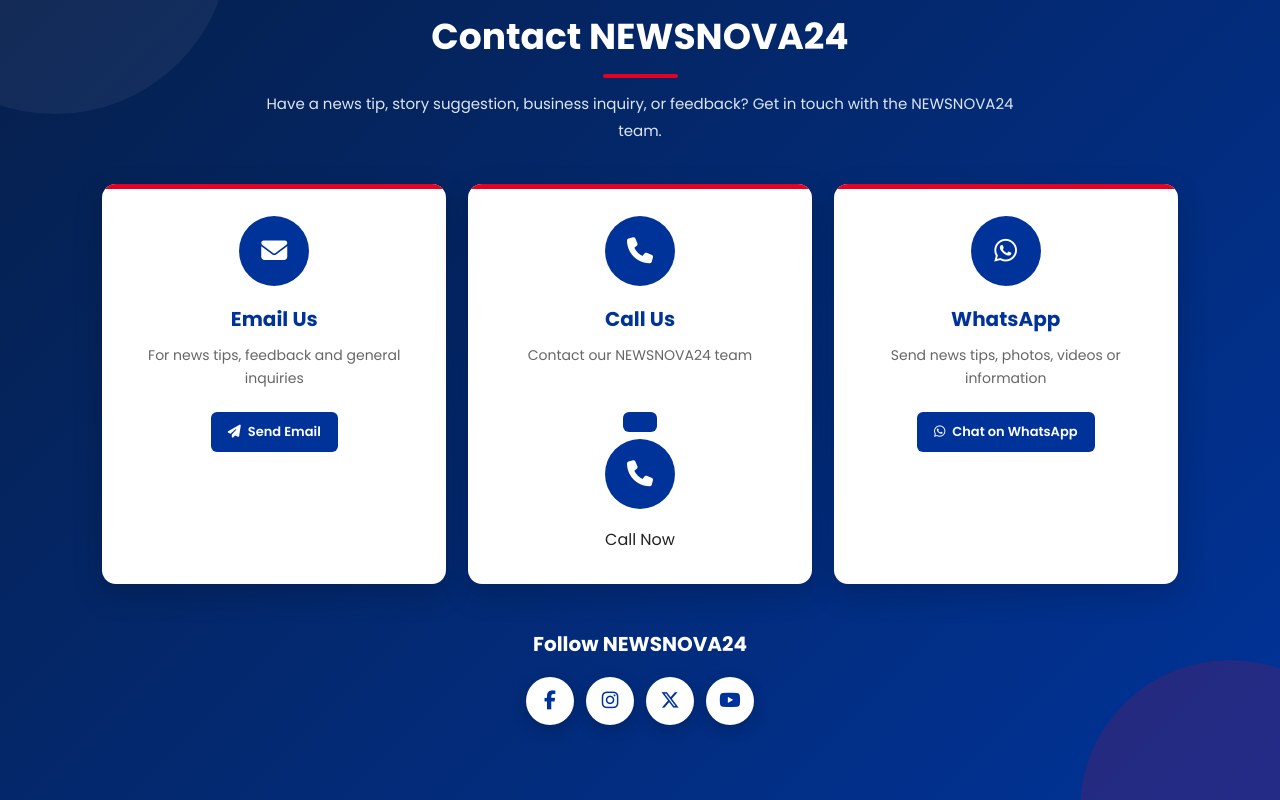
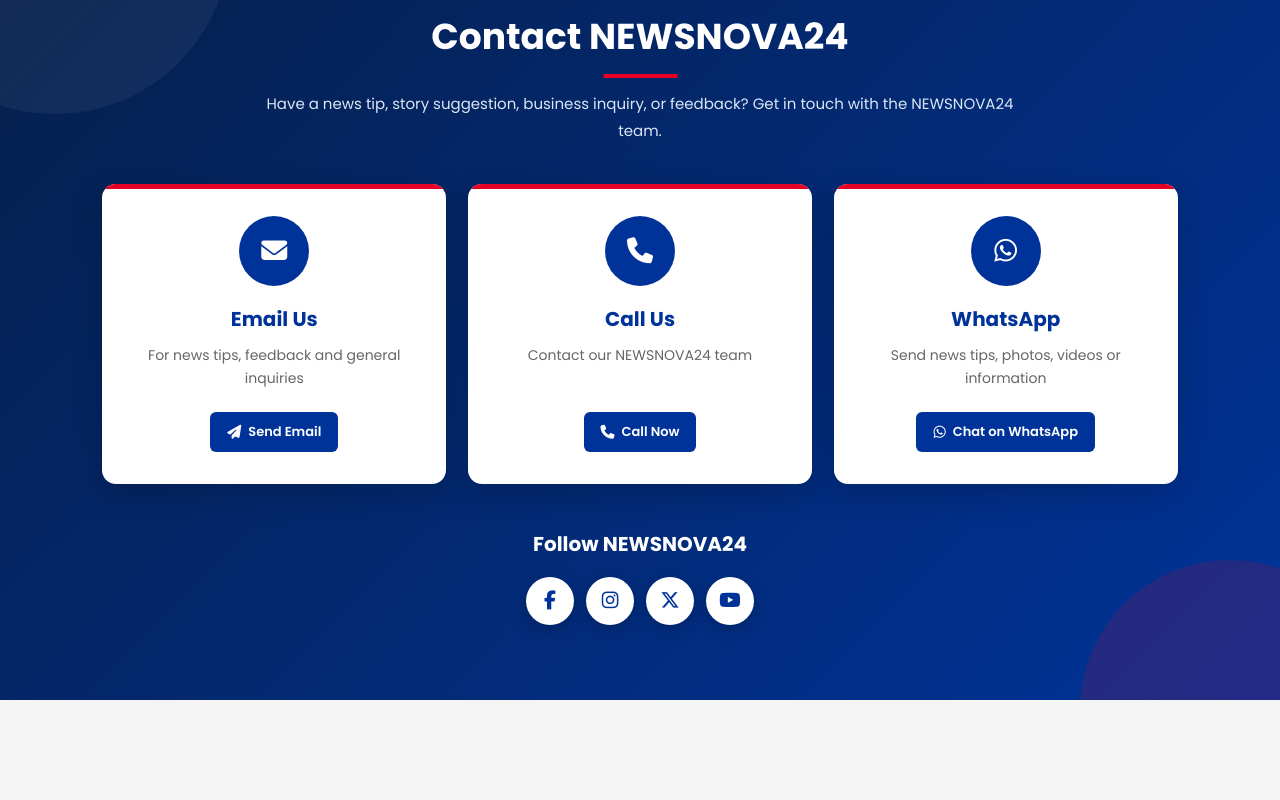
Before and after one commit to ritik2347618/NEWSNOVA24, a website: page index.html in a window 1280 px wide. Shown: the part 2249-3049 px from the top of the page. After the commit the page ends 2949 px from the top, so only its background shows below. Drawn offline with Linux system fonts and the light colour scheme; no server answers.

Commit message:
Update breaking news and contact section

```diff
--- a/index.html
+++ b/index.html
@@ -1011,24 +1011,18 @@
 
     <i class="fas fa-phone"></i>
 
-                <h3>
-                    Call Us
-                </h3>
+    <h3>Call Us</h3>
 
     <p>
         Contact our NEWSNOVA24 team
     </p>
 
-                <a href="tel:+917974478031"></a>
-
+    <a href="tel:+917974478031">
         <i class="fas fa-phone"></i>
-
         Call Now
-
     </a>
 
 </div>
-
 
             <!-- =========================================
                  WHATSAPP
--- a/style.css
+++ b/style.css
@@ -2015,3 +2015,21 @@ header{
 #top-breaking-button {
     cursor: pointer;
 }
+
+/* CALL BUTTON ICON FIX */
+
+.contact-card a i {
+    width: auto;
+    height: auto;
+
+    display: inline-block;
+
+    background: transparent;
+    color: inherit;
+
+    border-radius: 0;
+
+    margin: 0;
+
+    font-size: 14px;
+}
```
Lines whose indentation alone changed are shown as unchanged.
